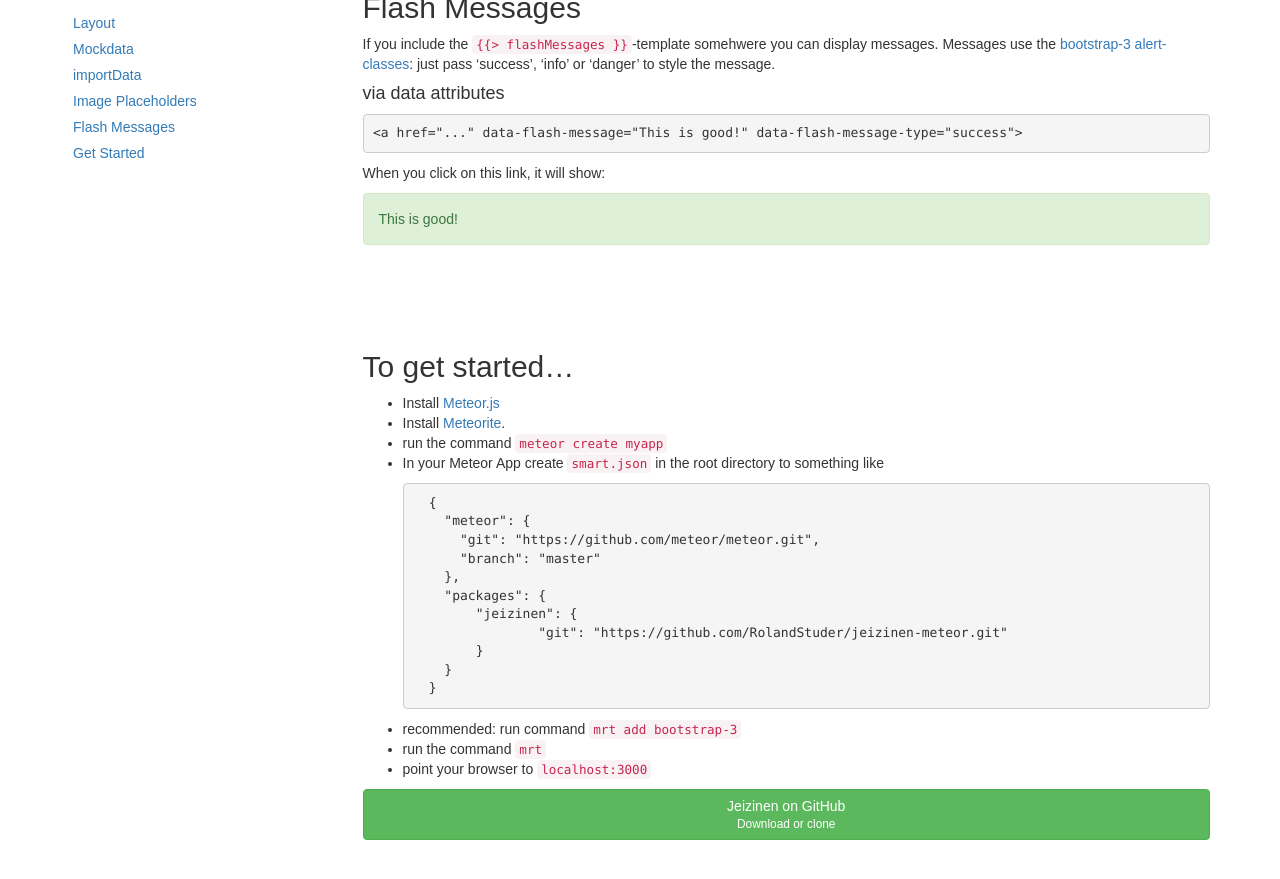
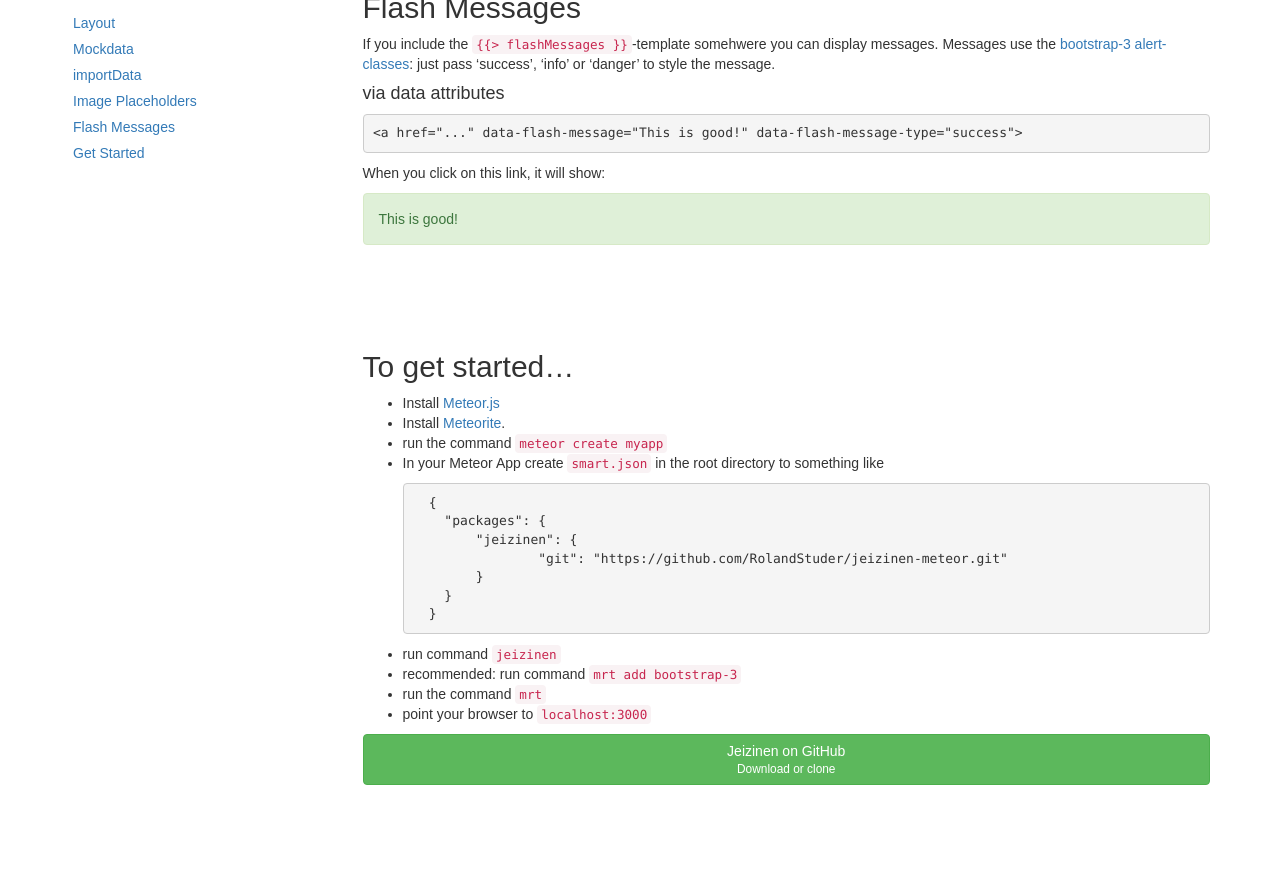
Before and after one commit to RolandStuder/jeizinen-meteor, a Jekyll site: the page built from index.md, in a window 1280 px wide and 900 px high, scrolled down 2865 px. Shown: the top 879 px of the window. Built offline with Jekyll 4.4.1, drawn with Linux system fonts in a browser that asks for light colours; nearby versions of some CDN libraries; some web fonts are replaced; a style sheet for code colours, icons or effects is not loaded; after the commit the page ends 3710 px from its top, so only the background shows below that.

Commit message:
korrektur getting startet

```diff
--- a/index.md
+++ b/index.md
@@ -169,10 +169,6 @@ When you click on this link, it will show:
 - In your Meteor App create `smart.json` in the root directory to something like
 
 		{
-		  "meteor": {
-		    "git": "https://github.com/meteor/meteor.git",
-		    "branch": "master"
-		  },
 		  "packages": {
 		  	"jeizinen": {
 		  		"git": "https://github.com/RolandStuder/jeizinen-meteor.git"
@@ -180,6 +176,7 @@ When you click on this link, it will show:
 		  }
 		}
 
+- run command `jeizinen`
 - recommended: run command `mrt add bootstrap-3`
 - run the command `mrt`
 - point your browser to `localhost:3000`
```
